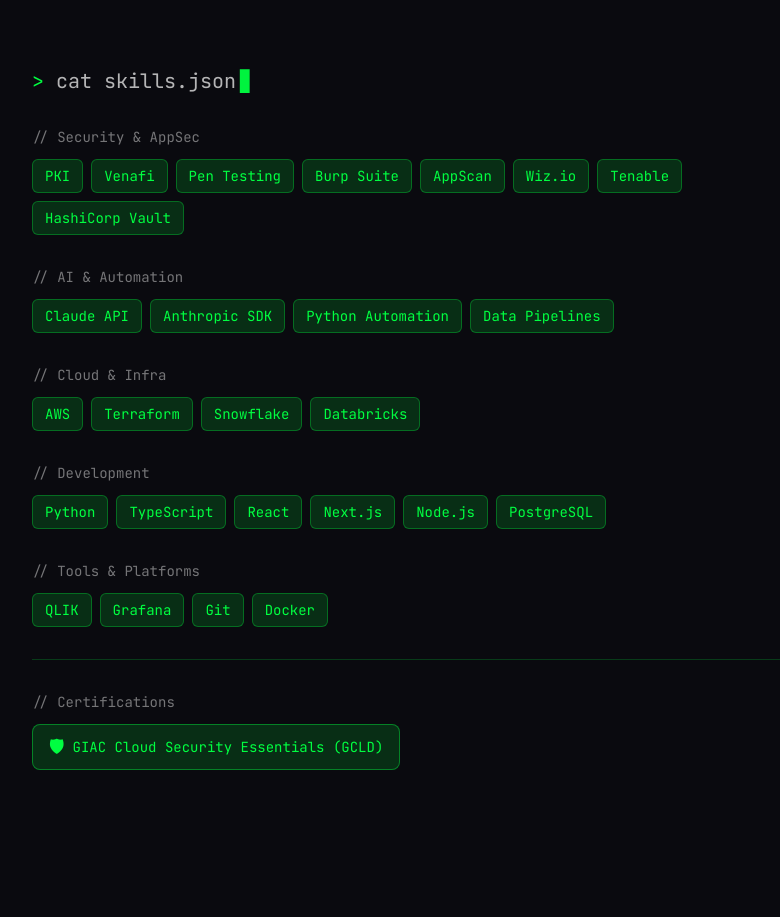
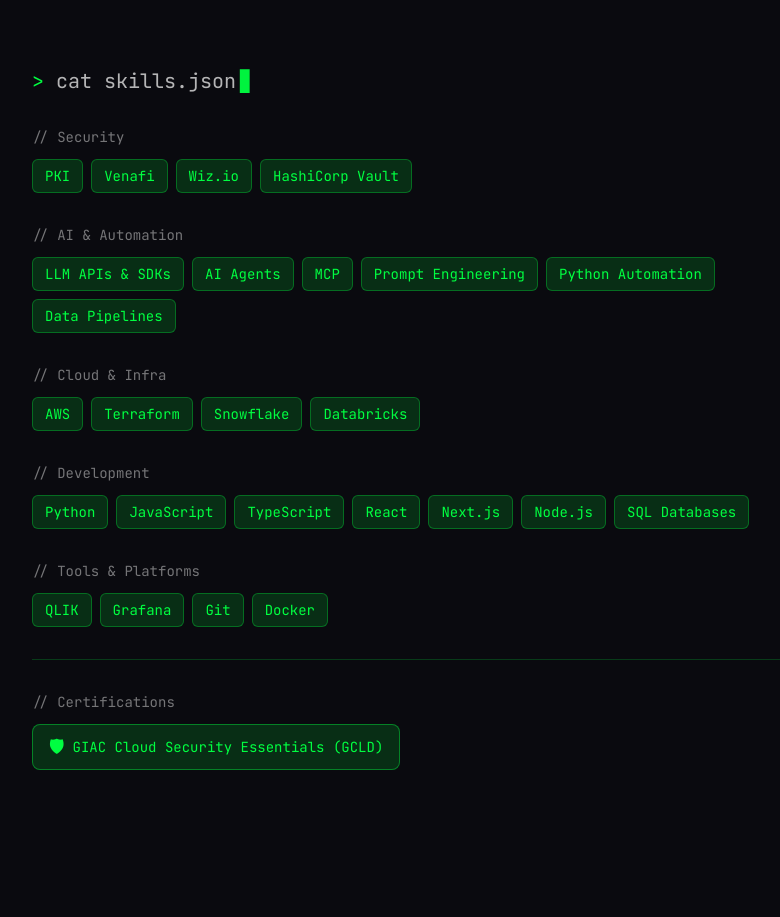
Before and after one commit to grifmang/resume-site, a Next.js app: page / in a window 1280 px wide. Shown: the part 2800-3717 px from the top of the page, without its empty margins (224-1004 px from the left). Built offline with nearby package versions, Linux system fonts and the light colour scheme.

Commit message:
update: refresh skills for SWE/AI focus, generalize AI and database tags
Co-Authored-By: Claude Opus 4.6 (1M context) <noreply@anthropic.com>

```diff
--- a/src/components/Skills.tsx
+++ b/src/components/Skills.tsx
@@ -5,23 +5,21 @@ import SectionHeader from "./SectionHeader";
 
 const skillCategories = [
   {
-    name: "Security & AppSec",
+    name: "Security",
     skills: [
       "PKI",
       "Venafi",
-      "Pen Testing",
-      "Burp Suite",
-      "AppScan",
       "Wiz.io",
-      "Tenable",
       "HashiCorp Vault",
     ],
   },
   {
     name: "AI & Automation",
     skills: [
-      "Claude API",
-      "Anthropic SDK",
+      "LLM APIs & SDKs",
+      "AI Agents",
+      "MCP",
+      "Prompt Engineering",
       "Python Automation",
       "Data Pipelines",
     ],
@@ -34,11 +32,12 @@ const skillCategories = [
     name: "Development",
     skills: [
       "Python",
+      "JavaScript",
       "TypeScript",
       "React",
       "Next.js",
       "Node.js",
-      "PostgreSQL",
+      "SQL Databases",
     ],
   },
   {
```
